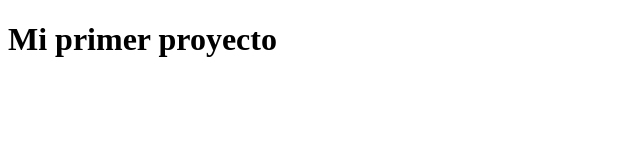
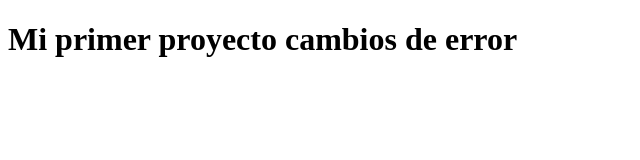
Before and after one commit to jmaldanaz/ProyectoGif, a plain HTML site: page contenido.html in a window 1280 px wide. Shown: the whole page, without its empty margins (0-640 px from the left). Drawn offline with Linux system fonts and the light colour scheme.

Commit message:
commit prueba

```diff
--- a/contenido.html
+++ b/contenido.html
@@ -6,6 +6,6 @@
     <title>Document</title>
 </head>
 <body>
-    <h1>Mi primer proyecto</h1>
+    <h1>Mi primer proyecto cambios de error</h1>
 </body>
 </html>
```
